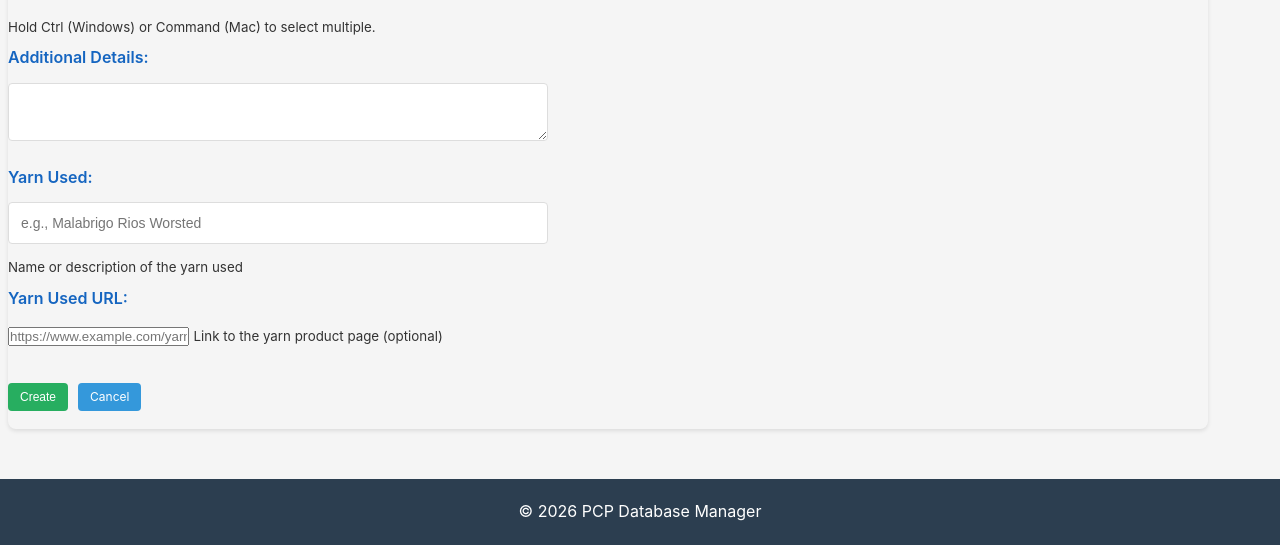
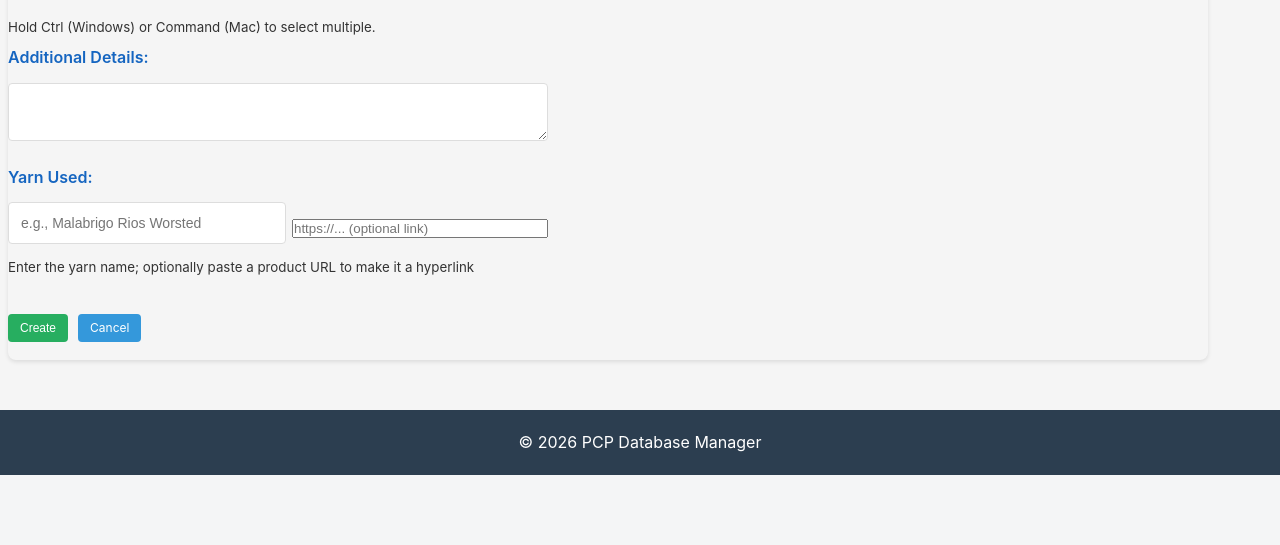
Before and after one commit to trevorbanderson/pcp_manager, a Python web app: template templates/patterns/create.html in a window 1280 px wide. Shown: the part 1851-2396 px from the top of the page. After the commit the page ends 2326 px from the top, so only its background shows below. Run offline with Jinja, Linux system fonts and the light colour scheme; the template is opened without the code that fills it, so the values that code supplies are empty; some libraries are stand-ins or nearby versions.

Commit message:
ux: combine yarn_used + yarn_used_url into single form widget
Single labeled row with the yarn name text input and URL input
side-by-side. Name is required; URL is optional and makes the
name a hyperlink in the list view.

```diff
--- a/templates/patterns/create.html
+++ b/templates/patterns/create.html
@@ -109,13 +109,13 @@
             </div>
             <div class="form-group">
                 <label for="yarn_used">Yarn Used:</label>
-                <input type="text" id="yarn_used" name="yarn_used" maxlength="200" placeholder="e.g., Malabrigo Rios Worsted" required>
-                <small>Name or description of the yarn used</small>
-            </div>
-            <div class="form-group">
-                <label for="yarn_used_url">Yarn Used URL:</label>
-                <input type="url" id="yarn_used_url" name="yarn_used_url" maxlength="500" placeholder="https://www.example.com/yarn">
-                <small>Link to the yarn product page (optional)</small>
+                <div style="display: flex; gap: 6px; align-items: center;">
+                    <input type="text" id="yarn_used" name="yarn_used" maxlength="200"
+                           placeholder="e.g., Malabrigo Rios Worsted" required style="flex: 1;">
+                    <input type="url" id="yarn_used_url" name="yarn_used_url" maxlength="500"
+                           placeholder="https://... (optional link)" style="flex: 1;">
+                </div>
+                <small>Enter the yarn name; optionally paste a product URL to make it a hyperlink</small>
             </div>
         </div>
         <div class="column">
```
Also changed, not shown: templates/patterns/edit.html (+9 -9 lines).
